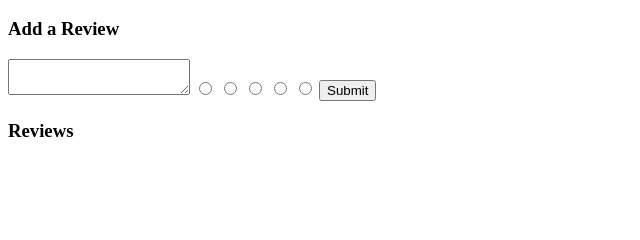
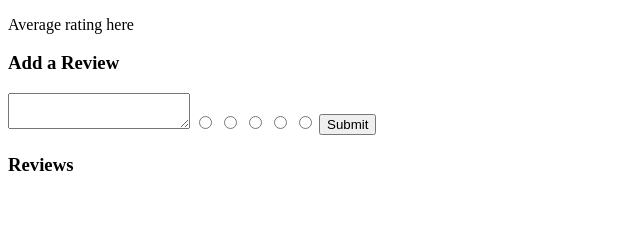
Before and after one commit to RichardOconnor-Il/soloProject, a Flask app: template flask_app/templates/view_game.html in a window 1280 px wide. Shown: the part 138-378 px from the top of the page, without its empty margins (0-640 px from the left). Run offline with Flask 2, Linux system fonts and the light colour scheme; the template is opened without the code that fills it, so the values that code supplies are empty.

Commit message:
added average reviews to home and review game page

```diff
--- a/flask_app/controllers/devs.py
+++ b/flask_app/controllers/devs.py
@@ -43,7 +43,7 @@
     data = {
         "id" : session['dev_id']
     }
-    return render_template('home.html', dev = Dev.get_by_id(data), games = Game.get_all(), reviews = Review.get_all())
+    return render_template('home.html', dev = Dev.get_by_id(data), games = Game.get_all(), ratings = Review.get_avg_rating_for_all())
 
 @app.route('/logout')
 def logout():
--- a/flask_app/controllers/reviews.py
+++ b/flask_app/controllers/reviews.py
@@ -14,7 +14,7 @@
     dev_data = {
         "id" : session['dev_id']
     }
-    return render_template('view_game.html', game = Game.get_one_game(data), dev = Dev.get_by_id(dev_data), reviews = Review.get_all_by_game(data))
+    return render_template('view_game.html', game = Game.get_one_game(data), dev = Dev.get_by_id(dev_data), reviews = Review.get_all_by_game(data), average = Review.get_avg_rating_for_game(data))
 
 @app.route('/add/review/<int:id>', methods={"POST"})
 def add_review(id):
--- a/flask_app/templates/view_game.html
+++ b/flask_app/templates/view_game.html
@@ -19,7 +19,8 @@
         <h3>{{game.name}}</h3>
         <img src="{{game.image}}" alt="image of {{game.name}}">
         <p>{{game.description}}</p>
-        <!--Average Ratings here-->
+        <p>Average rating here </p>
+        {{average.avg}}
     </div>
 
     <div>
@@ -34,10 +35,10 @@
             {% endwith %}
             <textarea name="review"></textarea>
             <input type="radio" name="rating" id="1" value="1">
-            <input type="radio" name="rating" id="1" value="2">
-            <input type="radio" name="rating" id="1" value="3">
-            <input type="radio" name="rating" id="1" value="4">
-            <input type="radio" name="rating" id="1" value="5">
+            <input type="radio" name="rating" id="2" value="2">
+            <input type="radio" name="rating" id="3" value="3">
+            <input type="radio" name="rating" id="4" value="4">
+            <input type="radio" name="rating" id="5" value="5">
             <button type="submit" value="submit">Submit</button>
         </form>
     </div>
```
Also changed, not shown: flask_app/models/review.py (+11 -13 lines), flask_app/templates/home.html (+4 -3 lines).
